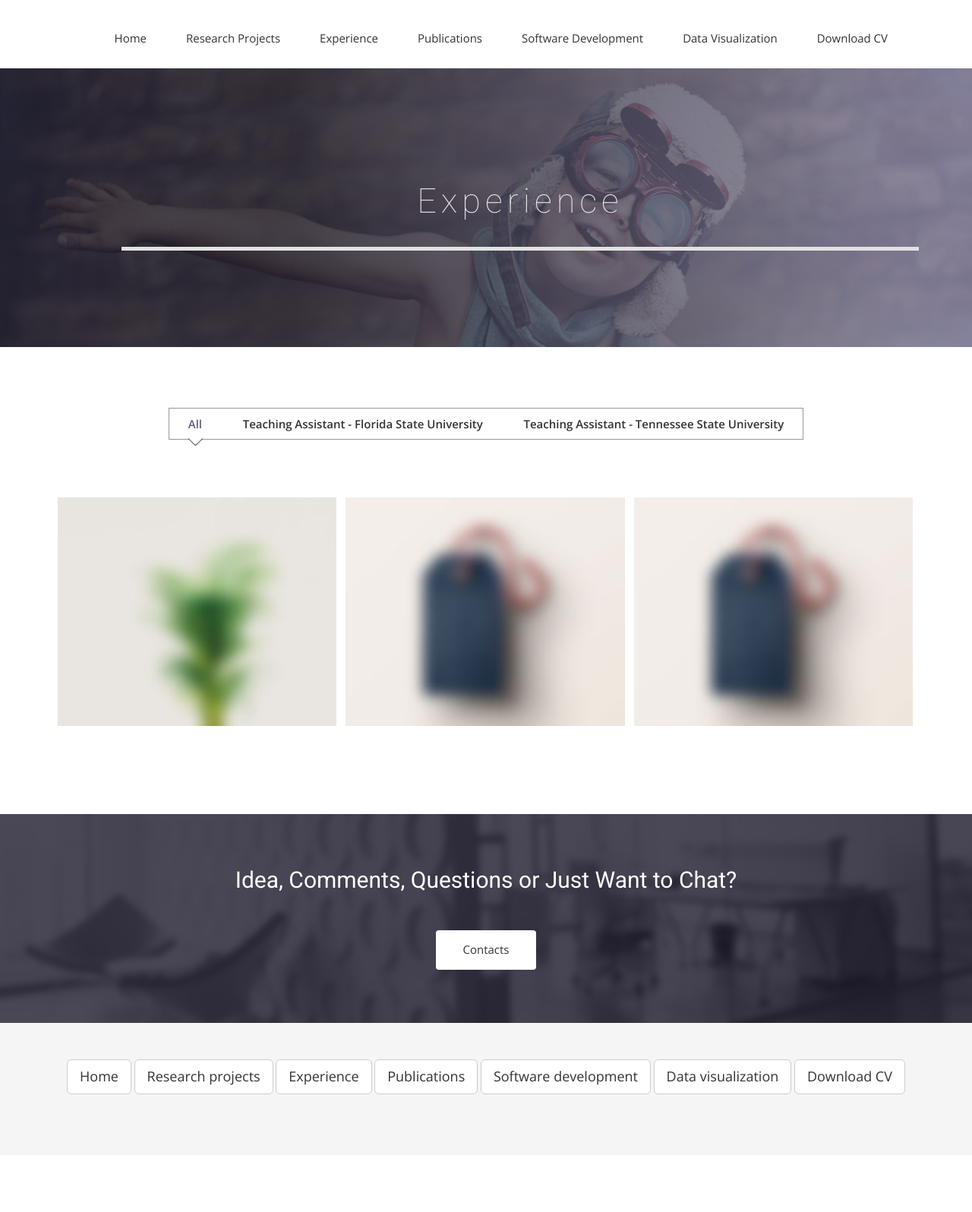
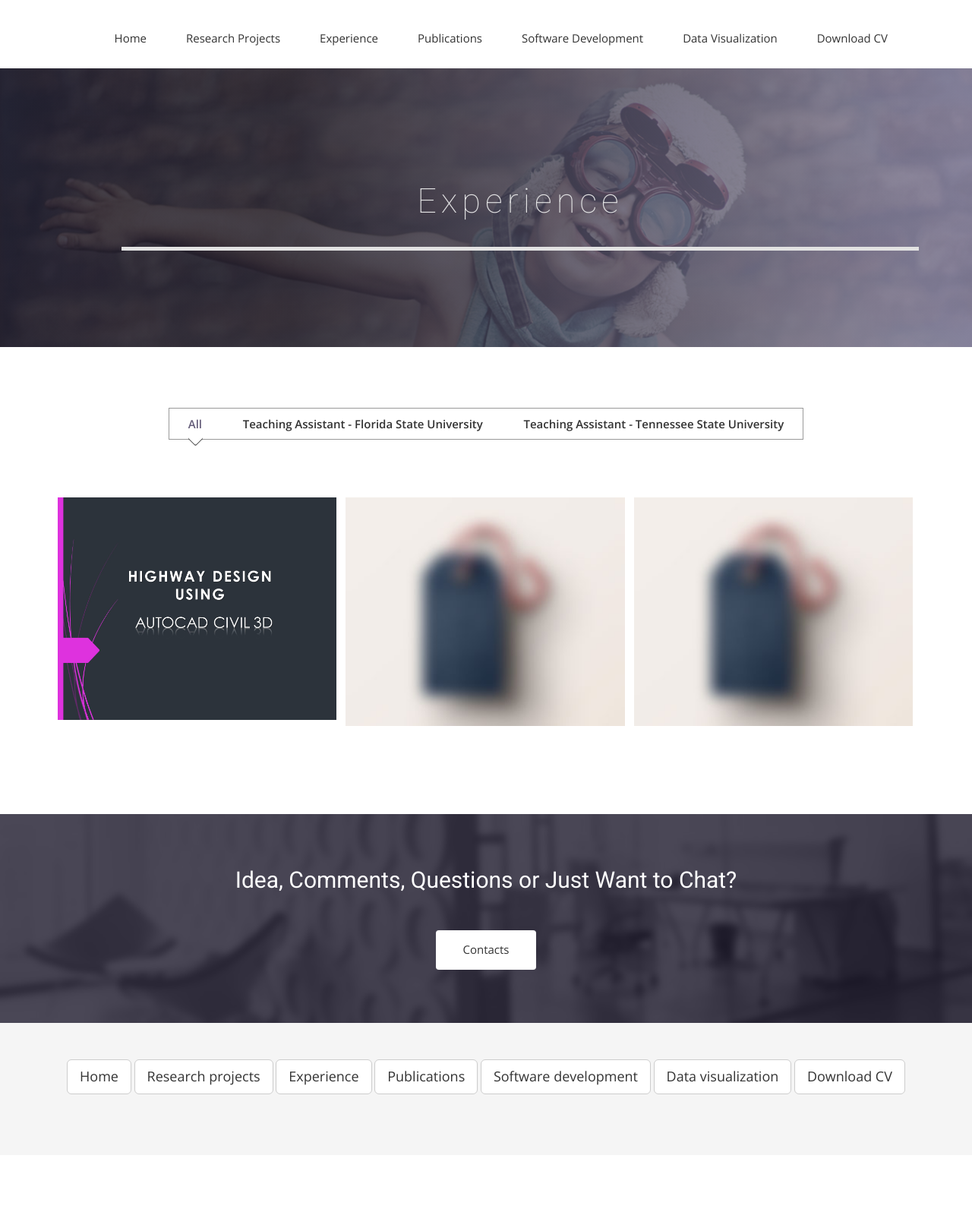
Before and after one commit to ekidando/Emma, a Jekyll site: the page built from experience.html, in a window 1280 px wide. Shown: the whole page at 76% size. Built offline with Jekyll 4.4.1, drawn with Linux system fonts in a browser that asks for light colours; nearby versions of some CDN libraries; some web fonts are replaced.

Commit message:
Update experience.html

```diff
--- a/experience.html
+++ b/experience.html
@@ -43,12 +43,12 @@ published: true
 
                   <li class="mix Graphic">
                     <a href="#">
-                      <img src="{{ site.baseurl }}/img/portfolio/work3.jpg" alt="">
+                      <img src="{{ site.baseurl }}/img/HIGHWAY_DESIGN.jpg" alt="">
                       <div class="overly">
                         <div class="position-center">
                           <h2>Teaching Assistant (Spring 2017)</h2>
                           <p>Highway Geometric Design (TTE4804 & TTE5805)</p>
-                          <p class="animated fadeInUp"> Advisor:<a href="http://www.eng.fsu.edu/~moses/">Dr. Ren Moses</a></p>
+                          <p class="animated fadeInUp"> Instructor:<a href="http://www.eng.fsu.edu/~moses/">Dr. Ren Moses</a></p>
 
                         </div>
                       </div>
```
